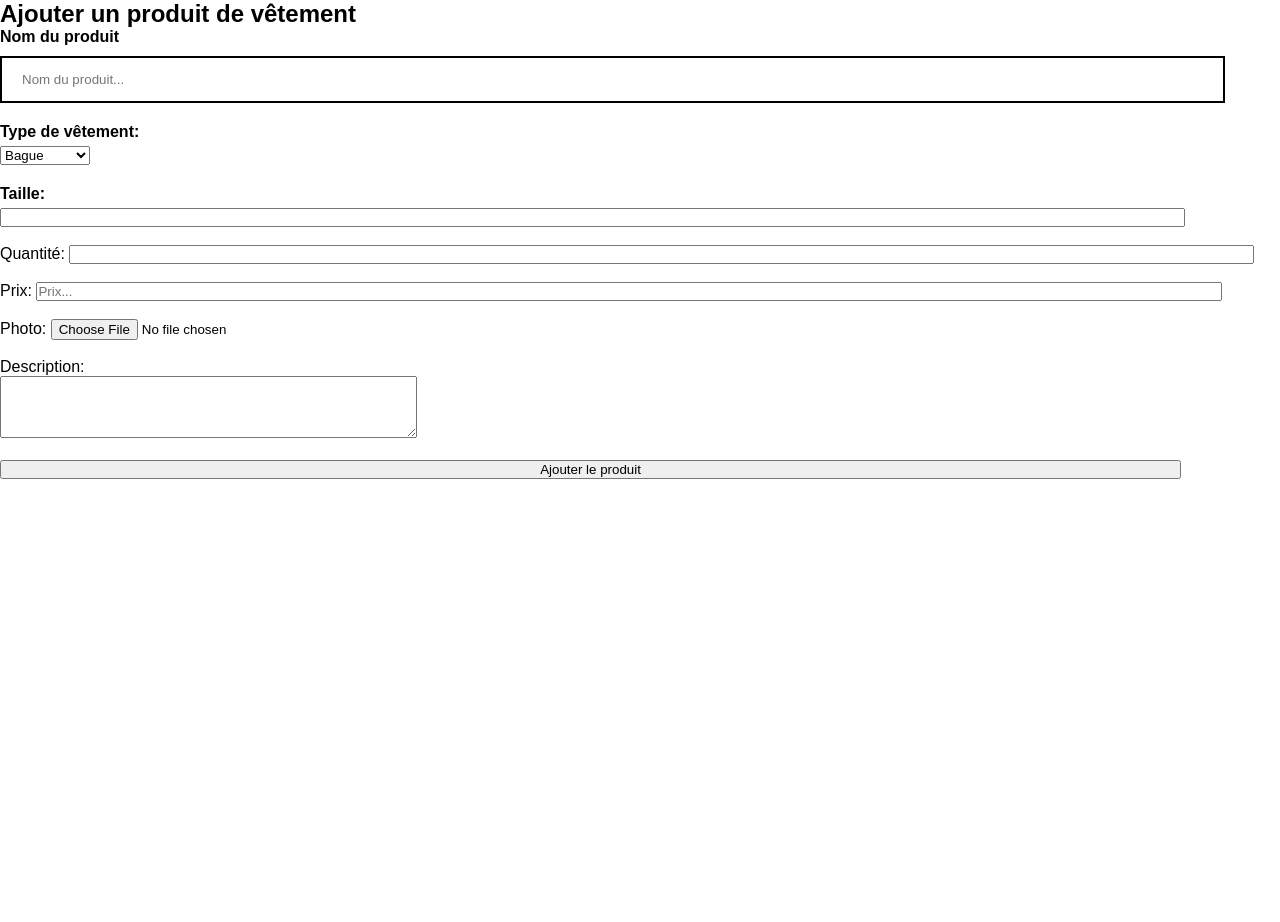
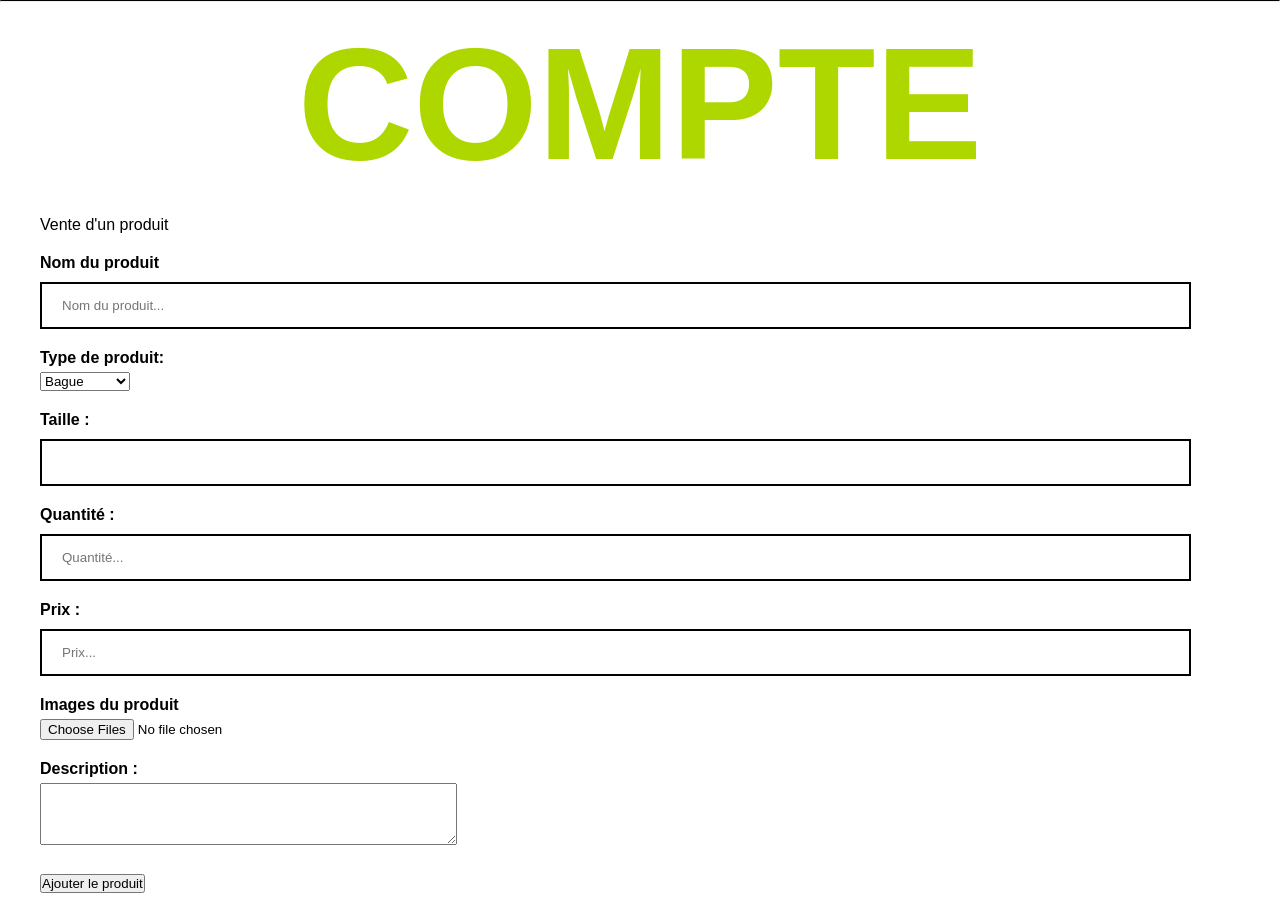
Before and after one commit to alvisevenezia/DevWebIng1, a PHP site: page /ajoutprod.php in a window 1280 px wide. Shown: the part 80-1002 px from the top of the page. Before the commit the page ends 559 px from the top, so only its background shows below. Run offline with PHP 8.4, Linux system fonts and the light colour scheme.

Commit message:
normalement ça marche de mettre les articles dans le panier et l'ajout de produits aussi

```diff
--- a/ajoutprod.php
+++ b/ajoutprod.php
@@ -13,7 +13,12 @@
     <header>
         <?php include_once("navbar.php");?>
     </header>
-    <h2>Ajouter un produit de vêtement</h2>
+    <hr>
+
+    <div class="compte">
+        <h1 class="titre_compte">COMPTE</h1>
+    <p style="padding: 20px 0px;">Vente d'un produit</p>
+
     <form action="ajoutprod.php" method="POST" enctype="multipart/form-data">
         <div class="container">
             <div class="left-container">
@@ -24,7 +29,7 @@
 
         <div class="container">
             <div class="left-container">
-                <h4>Type de vêtement:</h4>
+                <h4>Type de produit:</h4>
                 <select id="type" name="type" required>
                     <option value="bague">Bague</option>
                     <option value="chapeau">Chapeau</option>
@@ -40,26 +45,83 @@
 
         <div class="container">
                     <div class="left-container">
-                        <h4>Taille:</h4>
-        <input type="text" id="taille"  name="taille"><br><br>
+                        <h4>Taille :</h4>
+        <input type="text" id="taille"  class="prenom" name="taille">
+        </div>
+                </div>
 
-        <label for="quantite">Quantité:</label>
-        <input type="number" id="quantite" name="quantite" min="1" required><br><br>
+        <div class="container">
+                    <div class="left-container">
+                        <h4>Quantité : </h4>
+        <input type="number" id="quantite" class="prenom" name="quantite" placeholder="Quantité..." min="1" required>
+        </div>
+                </div>
 
-        <label for="prix">Prix:</label>
-        <input type="number" id="prix" name="prix" min="0" placeholder="Prix..." step="1" required><br><br>
+        <div class="container">
+                    <div class="left-container">
+                        <h4>Prix :</h4>
+        <input type="number" id="prix" class="prenom" name="prix" min="0" placeholder="Prix..." step="1" required>
+        </div>
+                </div>
 
-        <label for="photo">Photo:</label>
-        <input type="file" id="photo" name="photo" required><br><br>
+        <div class="container">
+                    <div class="left-container">
+                        <h4>Images du produit</h4>
+        <input type="file" id="photo" accept="image/*" multiple onchange="previewImages(event)" name="photo" required>
+        </div>
+                </div>
 
-        <label for="description">Description:</label><br>
-        <textarea id="description" name="description" rows="4" cols="50" required></textarea><br><br>
+        <div class="container">
+                    <div class="left-container">
+                        <h4>Description :<h4>
+        <textarea id="description" name="description" rows="4" cols="50" required></textarea>
+        </div>
+                </div>
 
         <input type="submit" name="formsend" id="formsend" value="Ajouter le produit">
     </form>
+</div>
+
+<script>
+        function previewImages(event) {
+        var files = event.target.files;
+        var previewContainer = document.getElementById('imagePreviewContainer');
+
+        for (var i = 0; i < files.length; i++) {
+            var file = files[i];
+            var image = document.createElement('img');
+            image.src = URL.createObjectURL(file);
+            image.classList.add('produit-image'); // Appliquer la classe CSS
+
+            // Bouton pour supprimer l'image
+            var deleteButton = document.createElement('button');
+            deleteButton.innerHTML = 'Supprimer';
+            deleteButton.classList.add('delete-button');
+            deleteButton.addEventListener('click', deleteImage);
+
+            // Créer un conteneur pour l'image et le bouton
+            var imageContainer = document.createElement('div');
+            imageContainer.classList.add('produit');
+
+            // Ajouter l'image et le bouton au conteneur
+            imageContainer.appendChild(image);
+            imageContainer.appendChild(deleteButton);
+
+            // Ajouter le conteneur au conteneur de prévisualisation
+            previewContainer.appendChild(imageContainer);
+        }
+        }
+
+        function deleteImage(event) {
+        var imageContainer = event.target.parentNode;
+        imageContainer.parentNode.removeChild(imageContainer);
+        }
+
+    </script>
+
+
 
     <?php
-    // Inclure la deuxième page PHP ici
     if (isset($_POST['formsend'])){
     include_once('./php/reccupprod.php');
     }
--- a/js/panier.js
+++ b/js/panier.js
@@ -98,7 +98,9 @@ function panier() {
 
             `<div class="between_flex ligne_panier"><div class="center_align flex">
         <div id="blocimage">
-            <img src="${article.img}" alt="image" />
+                <?php
+                    echo "<img src='./assets/img/".$data["photo"]."'.>";
+                ?>
                 </div>
             <div id="blocProduit">
 
--- a/page_filtre.php
+++ b/page_filtre.php
@@ -6,7 +6,7 @@
     <meta charset="UTF-8">
     <meta http-equiv="X-UA-Compatible" content="IE=edge">
     <meta name="viewport" content="width=device-width, initial-scale=1.0">
-    <link rel="stylesheet" href="./css/style.css">
+    <link rel="stylesheet" href="./css/Style.css">
     <style>
         .product-grid {
             display: grid;
--- a/page_produit.php
+++ b/page_produit.php
@@ -11,6 +11,7 @@
     <meta charset="UTF-8">
     <meta http-equiv="X-UA-Compatible" content="IE=edge">
     <meta name="viewport" content="width=device-width, initial-scale=1.0">
+    <script type="text/javascript" src="js/panier.js"></script>
     <link rel="stylesheet" href="css/Style.css">
     <title>Profil</title>
     <style>
@@ -72,7 +73,7 @@
                     <button class="size-button">L</button>
                 </div>
                 <div class="add-to-cart">
-                    <button id="addToCartButton">Ajouter au Panier</button>
+                    <button id="addToCartButton" onclick="addBasket({'id':'<?php echo $data['idproduit']?>','name':'<?php echo $data['nom']?>','price':'<?php echo $data['prix']?>','img':'<?php echo $data['photo']?>'},1)">Ajouter au Panier</button>
                 </div>
                 <div class="product-description">
                     <button onclick="toggleContent('description')">Description</button>
--- a/panier.php
+++ b/panier.php
@@ -8,7 +8,7 @@
 </head>
 <body>
     <header>
-    <?php include_once('navbar.php');?>s
+    <?php include_once('navbar.php');?>
     </header>
     <hr>
     <section>
@@ -58,7 +58,7 @@
                     </a>
                     <!-- le bouton continuer pour obtenir notre ticket et changer les stocks s'affichent -->
                     <?php } else { ?>
-                    <a href="login.php" class="button_recap" style="background-color:rgb(255, 91, 91)"> CONNECTEZ-VOUS POUR COMMANDER</a>
+                    <a href="connexion.php" class="button_recap" style="background-color:rgb(255, 91, 91)"> CONNECTEZ-VOUS POUR COMMANDER</a>
                     <!-- sinon affiche un lien pour se connecter necessaire a la poursuite des achats -->
                     <?php } ?> </br><br>
                     <button class="button_back_recap" onclick="window.history.back()">CONTINUER MES ACHATS</button>
```
